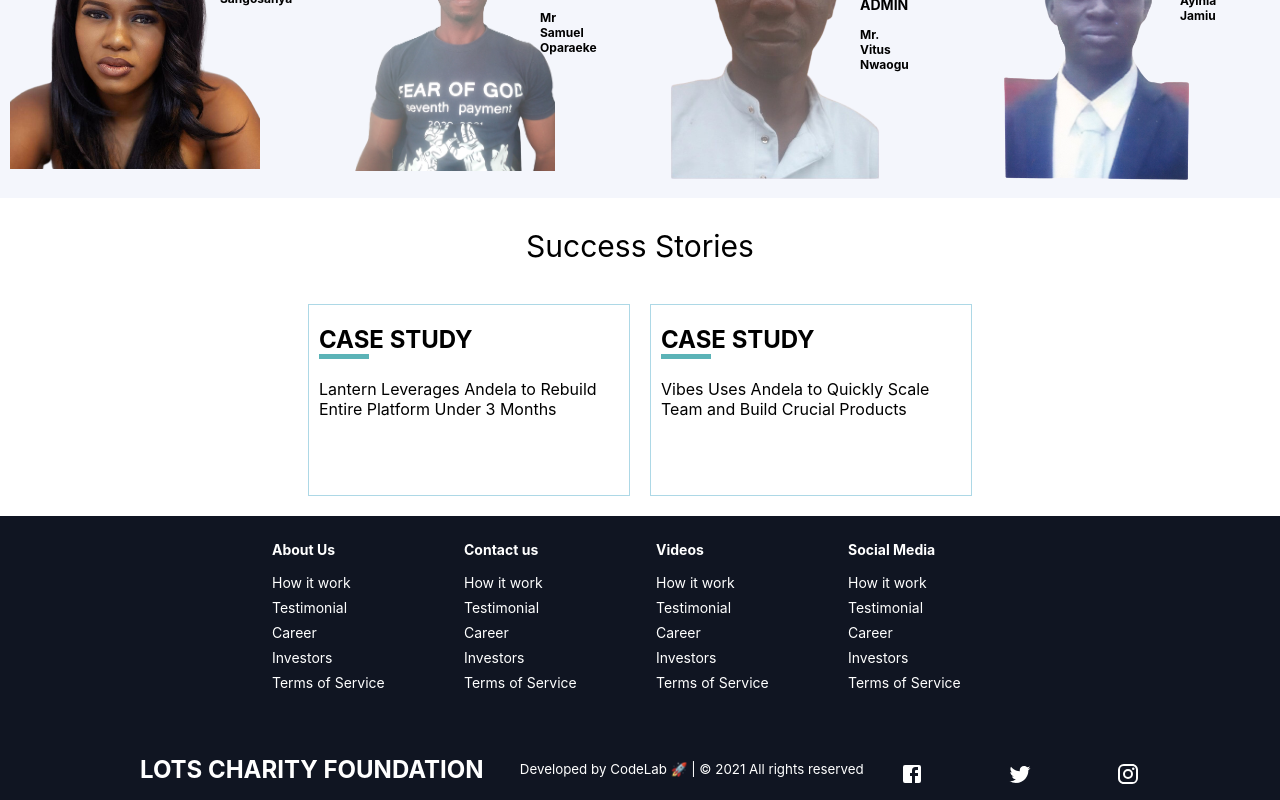
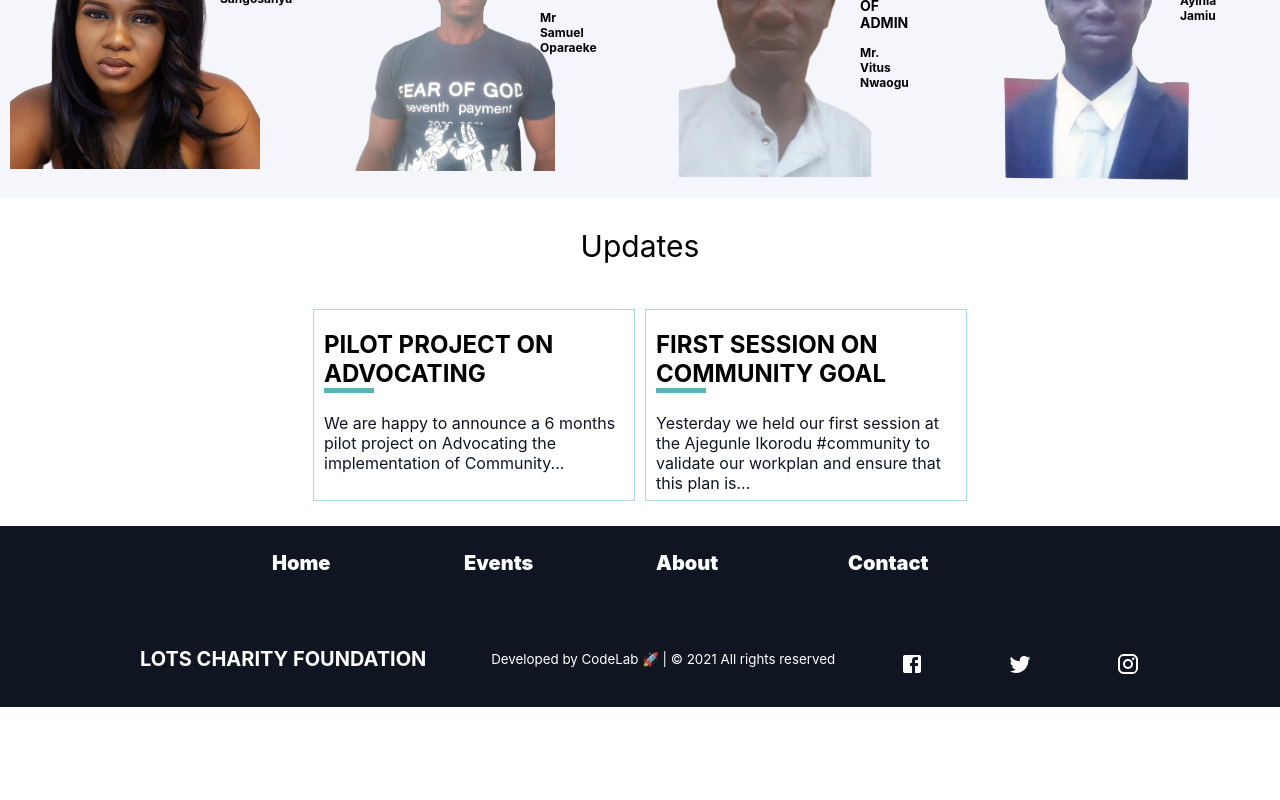
Before and after one commit to SamuelKelechi/LOTS_FoundationWeb, a React (Create React App) app: page / in a window 1280 px wide. Shown: the part 2317-3117 px from the top of the page. After the commit the page ends 3024 px from the top, so only its background shows below. Built offline with nearby package versions, Linux system fonts and the light colour scheme.

Commit message:
second commit

```diff
--- a/public/index.html
+++ b/public/index.html
@@ -1,15 +1,13 @@
 <!DOCTYPE html>
 <html lang="en">
+
 <head>
   <meta charset="utf-8" />
-    <link rel="icon" href="%PUBLIC_URL%/favicon.ico" />
+  <link rel="icon" href="%PUBLIC_URL%/logo511.jpg" />
   <meta name="viewport" content="width=device-width, initial-scale=1" />
   <meta name="theme-color" content="#000000" />
-    <meta
-      name="description"
-      content="Web site created using create-react-app"
-    />
-    <link rel="apple-touch-icon" href="%PUBLIC_URL%/logo192.png" />
+  <meta name="description" content="Web site created using create-react-app" />
+  <link rel="apple-touch-icon" href="%PUBLIC_URL%/logo511.jpg" />
   <!--
       manifest.json provides metadata used when your web app is installed on a
       user's mobile device or desktop. See https://developers.google.com/web/fundamentals/web-app-manifest/
@@ -24,8 +22,9 @@
       work correctly both with client-side routing and a non-root public URL.
       Learn how to configure a non-root public URL by running `npm run build`.
     -->
-    <title>React App</title>
+  <title>LOTS Charity Foundation</title>
 </head>
+
 <body>
   <noscript>You need to enable JavaScript to run this app.</noscript>
   <div id="root"></div>
@@ -40,4 +39,5 @@
       To create a production bundle, use `npm run build` or `yarn build`.
     -->
 </body>
+
 </html>
--- a/src/Home/Build/Footer/FooterElement.js
+++ b/src/Home/Build/Footer/FooterElement.js
@@ -68,6 +68,7 @@ export const FooterLink = styled(Link)`
 export const SocialMedia = styled.section`
   max-width: 1000px;
   width: 100%;
+
 `;
 
 export const SocialMediaWrap = styled.div`
@@ -75,7 +76,7 @@ export const SocialMediaWrap = styled.div`
   justify-content: space-between;
   align-items: center;
   max-width: 1100px;
-  margin: 40px auto 0 auto;
+  margin: 40px auto 20px auto;
 
   @media screen and (max-width: 820px) {
     flex-direction: column;
@@ -87,16 +88,27 @@ export const SocialMediaLogo = styled(Link)`
   justify-self: start;
   cursor: pointer;
   text-decoration: none;
-  font-size: 1.5rem;
+  font-size: 20px;
   display: flex;
   align-items: center;
   margin-bottom: 16px;
   font-weight: bold;
+
+  @media screen and (max-width: 820px) {
+    flex-direction: justify-self: center;
+    font-size: 18px;
+  }
 `;
 
 export const WebsiteRight = styled.small`
   color: #fff;
   margin-bottom: 16px;
+  text-align: center;
+
+  @media screen and (max-width: 820px) {
+    display: flex;
+    text-align: center;
+  }
 `;
 
 export const SocialIcon = styled.div`
--- a/src/Home/Build/Footer/index.js
+++ b/src/Home/Build/Footer/index.js
@@ -1,4 +1,5 @@
 import React from "react";
+import { Link } from 'react-router-dom'
 
 import YouTubeIcon from "@material-ui/icons/YouTube";
 import TwitterIcon from "@material-ui/icons/Twitter";
@@ -34,39 +35,59 @@ const Footer = () => {
         <FooterLinksContainer>
           <FooterLinksWrapper>
             <FooterLinksItems>
-              <FooterLinkTitle> About Us </FooterLinkTitle>
-              <FooterLink to="/signin">How it work</FooterLink>
+              <FooterLinkTitle> <Link to="/" style={{
+                textDecoration: "none",
+                fontWeight: "bolder",
+                color: "white",
+                fontSize: "20px"
+              }}>Home</Link> </FooterLinkTitle>
+              {/* <FooterLink to="/signin">How it work</FooterLink>
               <FooterLink to="/signin">Testimonial</FooterLink>
               <FooterLink to="/signin">Career</FooterLink>
               <FooterLink to="/signin">Investors</FooterLink>
-              <FooterLink to="/signin">Terms of Service</FooterLink>
+              <FooterLink to="/signin">Terms of Service</FooterLink> */}
             </FooterLinksItems>
             <FooterLinksItems>
-              <FooterLinkTitle> Contact us </FooterLinkTitle>
-              <FooterLink to="/signin">How it work</FooterLink>
+              <FooterLinkTitle> <Link to="/event" style={{
+                textDecoration: "none",
+                fontWeight: "bolder",
+                color: "white",
+                fontSize: "20px"
+              }}>Events</Link> </FooterLinkTitle>
+              {/* <FooterLink to="/signin">How it work</FooterLink>
               <FooterLink to="/signin">Testimonial</FooterLink>
               <FooterLink to="/signin">Career</FooterLink>
               <FooterLink to="/signin">Investors</FooterLink>
-              <FooterLink to="/signin">Terms of Service</FooterLink>
+              <FooterLink to="/signin">Terms of Service</FooterLink> */}
             </FooterLinksItems>
           </FooterLinksWrapper>
 
           <FooterLinksWrapper>
             <FooterLinksItems>
-              <FooterLinkTitle> Videos </FooterLinkTitle>
-              <FooterLink to="/signin">How it work</FooterLink>
+              <FooterLinkTitle> <Link to="/about" style={{
+                textDecoration: "none",
+                fontWeight: "bolder",
+                color: "white",
+                fontSize: "20px"
+              }}>About</Link></FooterLinkTitle>
+              {/* <FooterLink to="/signin">How it work</FooterLink>
               <FooterLink to="/signin">Testimonial</FooterLink>
               <FooterLink to="/signin">Career</FooterLink>
               <FooterLink to="/signin">Investors</FooterLink>
-              <FooterLink to="/signin">Terms of Service</FooterLink>
+              <FooterLink to="/signin">Terms of Service</FooterLink> */}
             </FooterLinksItems>
             <FooterLinksItems>
-              <FooterLinkTitle> Social Media </FooterLinkTitle>
-              <FooterLink to="/signin">How it work</FooterLink>
+              <FooterLinkTitle> <Link to="/contact" style={{
+                textDecoration: "none",
+                fontWeight: "bolder",
+                color: "white",
+                fontSize: "20px"
+              }}>Contact</Link></FooterLinkTitle>
+              {/* <FooterLink to="/signin">How it work</FooterLink>
               <FooterLink to="/signin">Testimonial</FooterLink>
               <FooterLink to="/signin">Career</FooterLink>
               <FooterLink to="/signin">Investors</FooterLink>
-              <FooterLink to="/signin">Terms of Service</FooterLink>
+              <FooterLink to="/signin">Terms of Service</FooterLink> */}
             </FooterLinksItems>
           </FooterLinksWrapper>
         </FooterLinksContainer>
@@ -107,7 +128,7 @@ const Footer = () => {
                 <LinkedInIcon />
               </SocialIconLink> */}
 
-              <SocialIconLink href="/" target="_blank" aria-label="Instagram">
+              <SocialIconLink href="https://www.instagram.com/lotscharityfoundation0/" target="_blank" aria-label="Instagram">
                 <InstagramIcon />
               </SocialIconLink>
             </SocialIcon>
--- a/src/Home/Home/Story.js
+++ b/src/Home/Home/Story.js
@@ -102,7 +102,7 @@ const Story = () => {
           // backgroundColor: "blue",
           margin: "10px",
           display: "flex",
-          marginTop: "0px"
+          marginTop: "18px"
         }}
       >
         <div>
@@ -111,7 +111,7 @@ const Story = () => {
             alt="founder"
             style={{
               width: "250px",
-              height: "280px",
+              height: "260px",
               objectFit: "contain",
             }}
           />
@@ -169,7 +169,7 @@ const Story = () => {
             top: "27px"
           }}
         >
-          <h3>ICT TEACHER</h3>
+          <h3>HEAD ICT</h3>
           <div><b>Ayinla Jamiu</b></div>
         </div>
       </div>
--- a/src/Home/Home/SuccessStory.js
+++ b/src/Home/Home/SuccessStory.js
@@ -1,4 +1,5 @@
 import React from "react";
+import { Link } from 'react-router-dom'
 
 const SuccessStory = () => {
   return (
@@ -14,11 +15,12 @@ const SuccessStory = () => {
       <div
         style={{
           width: "300px",
+          marginLeft: "10px",
           height: "150px",
           textAlign: "left",
-          marginRight: "10px",
           border: "1px solid lightblue",
           padding: "20px 10px",
+          margin: "5px"
         }}
       >
         <h2
@@ -26,7 +28,7 @@ const SuccessStory = () => {
             margin: "0",
           }}
         >
-          CASE STUDY
+          PILOT PROJECT ON ADVOCATING
         </h2>
         <div
           style={{
@@ -38,10 +40,19 @@ const SuccessStory = () => {
         >
           {" "}
         </div>
-        <div>
-          Lantern Leverages Andela to Rebuild Entire Platform Under 3 Months
+        <Link to="/event" style={{
+          textDecoration: "none",
+          color: "rgb(16,21,34)",
+          cursor: "pointer",
+        }}>
+          <div>
+            We are happy to announce a 6 months pilot project on Advocating the implementation of Community...
         </div>
+        </Link>
       </div>
+
+
+
       <div
         style={{
           width: "300px",
@@ -50,6 +61,7 @@ const SuccessStory = () => {
           textAlign: "left",
           border: "1px solid lightblue",
           padding: "20px 10px",
+          margin: "5px"
         }}
       >
         <h2
@@ -57,7 +69,7 @@ const SuccessStory = () => {
             margin: "0",
           }}
         >
-          CASE STUDY
+          FIRST SESSION ON COMMUNITY GOAL
         </h2>
         <div
           style={{
@@ -69,10 +81,17 @@ const SuccessStory = () => {
         >
           {" "}
         </div>
-        <div>
-          Vibes Uses Andela to Quickly Scale Team and Build Crucial Products
+        <Link to="/event" style={{
+          textDecoration: "none",
+          color: "rgb(16,21,34)",
+          cursor: "pointer",
+        }}>
+          <div>
+            Yesterday we held our first session at the Ajegunle Ikorodu #community to validate our workplan and ensure that this plan is...
         </div>
+        </Link>
       </div>
+
     </div>
   );
 };
--- a/src/Home/Home/Total.js
+++ b/src/Home/Home/Total.js
@@ -9,7 +9,7 @@ const Total = () => {
           marginTop: "30px",
         }}
       >
-        Success Stories
+        Updates
       </center>
     </div>
   );
```
Also changed, not shown: public/logo511.jpg (added), 1 other file (tests, documents, lock files or other folders). Lines whose indentation alone changed are shown as unchanged.
